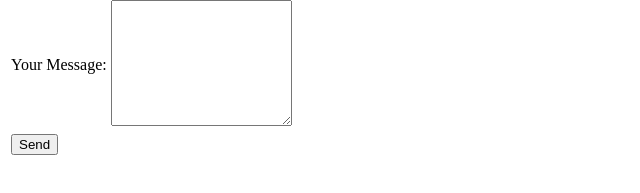
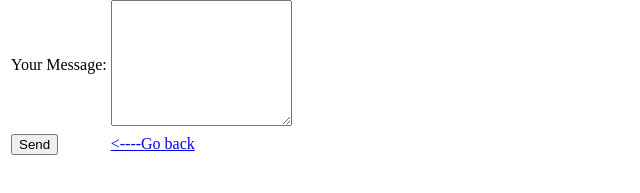
Before and after one commit to AkashJawla/HTML, a plain HTML site: page contact-me.html in a window 1280 px wide. Shown: the part 133-326 px from the top of the page, 0-640 px from the left. Drawn offline with Linux system fonts and the light colour scheme.

Commit message:
contact form

```diff
--- a/contact-me.html
+++ b/contact-me.html
@@ -1,9 +1,11 @@
 <!DOCTYPE html>
 <html lang="en" dir="ltr">
+
 <head>
   <meta charset="utf-8">
   <title>Contact Me</title>
 </head>
+
 <body>
   <h1>Contact here:</h1>
   <form action="mailto:akash.jawla1995@gmail.com" method="post" enctype="text/plain">
@@ -22,10 +24,14 @@
       </tr>
       <tr>
         <td><input type="submit" name="" value="Send"></td>
+        <td><a href="index.html">
+            <----Go back</a>
+        </td>
       </tr>
     </table>
 
 
   </form>
 </body>
+
 </html>
```
Lines whose indentation alone changed are shown as unchanged.
